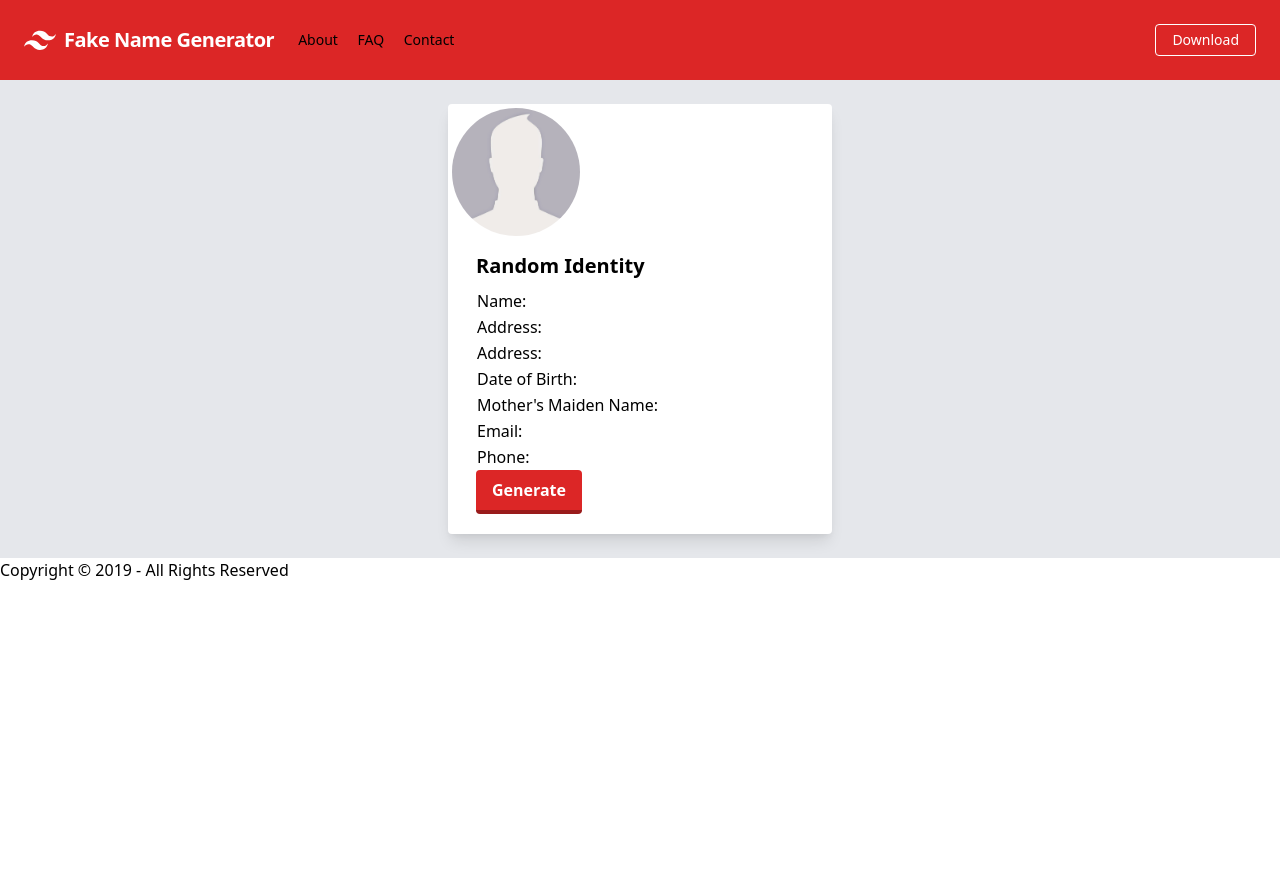
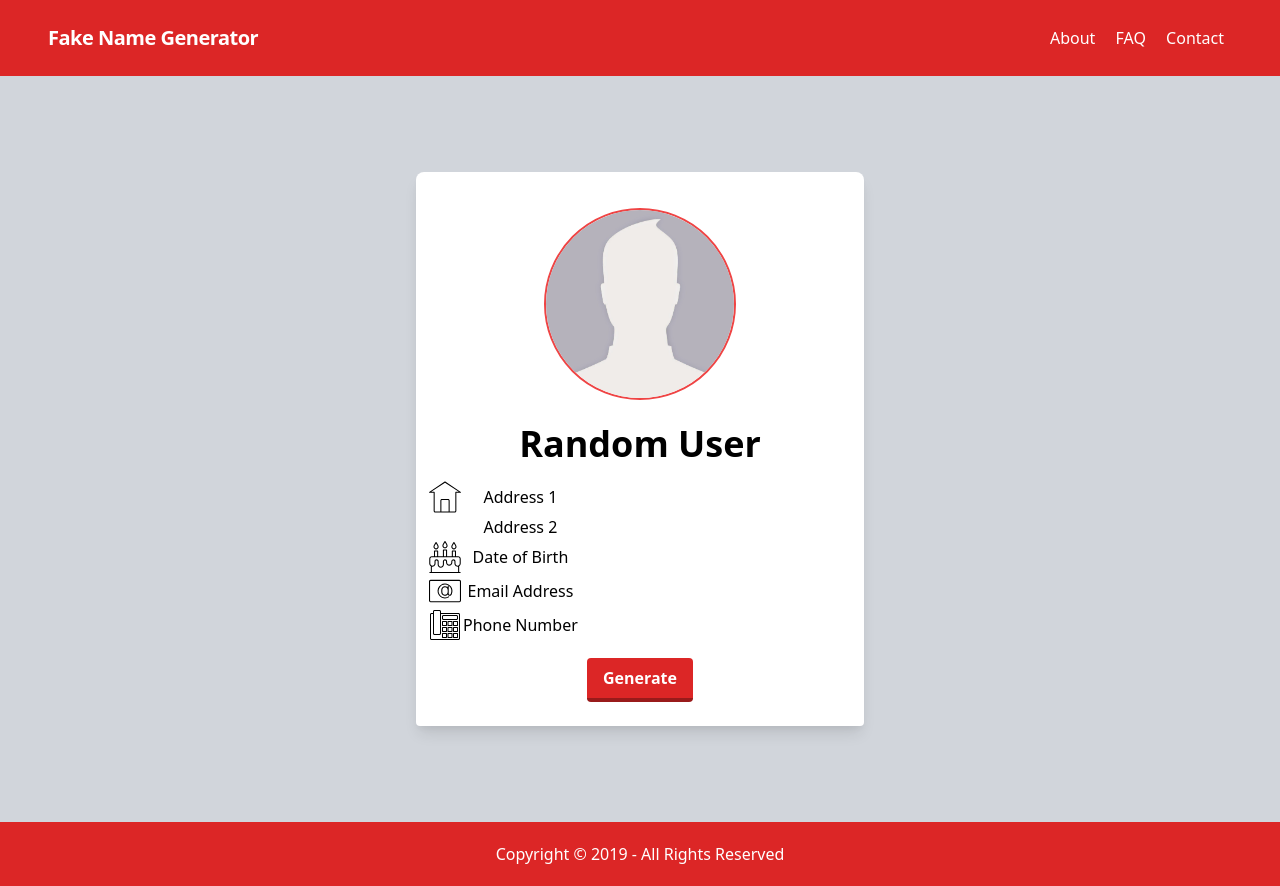
Before and after one commit to letsgitcracking/fake-generator, a website: page public/index.html in a window 1280 px wide. Before the commit the page ends 800 px from the top, so only its background shows below. Drawn offline with nearby package versions, Linux system fonts and the light colour scheme.

Commit message:
Added icons.

```diff
--- a/public/index.html
+++ b/public/index.html
@@ -1,104 +1,71 @@
 <!DOCTYPE html>
 <html lang="en">
+
 <head>
     <meta charset="UTF-8">
     <meta name="viewport" content="width=device-width, initial-scale=1.0">
     <meta http-equiv="X-UA-Compatible" content="ie=edge">
-    <!--link rel="stylesheet" type="text/css" href="/styles.css"-->
+    <link href="https://unpkg.com/tailwindcss@^1.0/dist/tailwind.min.css" rel="stylesheet">
     <script src="script.js"></script>
-    <link href="https://unpkg.com/tailwindcss@^1.0/dist/tailwind.min.css" rel="stylesheet">
     <title>Fake Name Generator</title>
 </head>
 
-<body class="min-h-screen">
+<body>
+    <div class="bg-gray-300 flex flex-col min-h-screen">
+        <header class="flex items-center justify-between flex-wrap bg-red-600 p-6">
+            <div class="flex items-center flex-shrink-0 text-white ml-6 font-semibold text-xl tracking-tight">
+                <a href="#">Fake Name Generator</a>
+            </div>
+            <div class="flex items-center w-auto">
+                <div class="inline-block mt-0 text-white mr-4 flex-grow">
+                    <a href="#" class="mr-4 hover:text-teal-200">About</a>
+                    <a href="#" class="mr-4 hover:text-teal-200">FAQ</a>
+                    <a href="#" class="mr-4 hover:text-teal-200">Contact</a>
+                </div>
+            </div>
+        </header>
+        <content class="flex-grow">
+            <div class="rounded rounded-t-lg overflow-hidden shadow-lg max-w-md my-24 mx-auto bg-white">
 
-    <nav class="flex items-center justify-between flex-wrap bg-red-600 p-6">
-        <div class="flex items-center flex-shrink-0 text-white mr-6">
-            <svg class="fill-current h-8 w-8 mr-2" width="54" height="54" viewBox="0 0 54 54"
-                xmlns="http://www.w3.org/2000/svg">
-                <path
-                    d="M13.5 22.1c1.8-7.2 6.3-10.8 13.5-10.8 10.8 0 12.15 8.1 17.55 9.45 3.6.9 6.75-.45 9.45-4.05-1.8 7.2-6.3 10.8-13.5 10.8-10.8 0-12.15-8.1-17.55-9.45-3.6-.9-6.75.45-9.45 4.05zM0 38.3c1.8-7.2 6.3-10.8 13.5-10.8 10.8 0 12.15 8.1 17.55 9.45 3.6.9 6.75-.45 9.45-4.05-1.8 7.2-6.3 10.8-13.5 10.8-10.8 0-12.15-8.1-17.55-9.45-3.6-.9-6.75.45-9.45 4.05z" />
-            </svg>
-            <span class="font-semibold text-xl tracking-tight">Fake Name Generator</span>
-        </div>
-        <div class="block lg:hidden">
-            <button
-                class="flex items-center px-3 py-2 border rounded text-teal-200 border-teal-400 hover:text-white hover:border-white">
-                <svg class="fill-current h-3 w-3" viewBox="0 0 20 20" xmlns="http://www.w3.org/2000/svg">
-                    <title>Menu</title>
-                    <path d="M0 3h20v2H0V3zm0 6h20v2H0V9zm0 6h20v2H0v-2z" />
-                </svg>
-            </button>
-        </div>
-        <div class="w-full block flex-grow lg:flex lg:items-center lg:w-auto">
-            <div class="text-sm lg:flex-grow">
-                <a href="#responsive-header"
-                    class="block mt-4 lg:inline-block lg:mt-0 text-teal-200 hover:text-white mr-4">
-                    About
-                </a>
-                <a href="#responsive-header"
-                    class="block mt-4 lg:inline-block lg:mt-0 text-teal-200 hover:text-white mr-4">
-                    FAQ
-                </a>
-                <a href="#responsive-header" class="block mt-4 lg:inline-block lg:mt-0 text-teal-200 hover:text-white">
-                    Contact
-                </a>
-            </div>
-            <div>
-                <a href="#"
-                    class="inline-block text-sm px-4 py-2 leading-none border rounded text-white border-white hover:border-transparent hover:text-teal-500 hover:bg-white mt-4 lg:mt-0">Download</a>
-            </div>
-        </div>
-    </nav>
-
-    <div class="bg-gray-200 font-sans">
-        <div class="p-6">
-            <div class="bg-white max-w-sm rounded overflow-hidden shadow-lg mx-auto h-full p-1">
-                <!-- <img class="w-full" id="avatar" src="images/default-avatar.jpg" width="50px" alt="Avatar"> -->
-                <img class="w-32 h-32 rounded-full mr-4" id="avatar" src="images/default-avatar.jpg" alt="Avatar">
-                <div class="px-6 py-4">
-                    <div class="font-bold text-xl mb-2 items-center">Random Identity</div>
-                    <p class="text-gray-500 text-base">
+                <div class="flex justify-center mt-12">
+                    <img src="images/default-avatar.jpg" id="avatar"
+                        class="w-48 h-48 rounded-full border-solid border-red-500 border-2 -mt-3">
+                </div>
+                <div class="text-center px-3 pb-6 pt-2">
+                    <div class="m-4 text-center text-4xl font-bold" id="name">Random User</div>
+                    <p class="mt-2 font-sans font-light text-grey-dark">
                         <table>
                             <tr>
-                                <td>Name:</td>
-                                <td id="name"></td>
+                                <td><img src="images/home.svg" class="h-8 w-8"/></td>
+                                <td id="address1">Address 1</td>
                             </tr>
                             <tr>
-                                <td>Address:</td>
-                                <td id="address1"></td>
+                                <td></td>
+                                <td id="address2">Address 2</td>
                             </tr>
                             <tr>
-                                <td>Address:</td>
-                                <td id="address2"></td>
+                                <td><img src="images/birthday.svg" class="h-8 w-8"/></td>
+                                <td id="dob">Date of Birth</td>
                             </tr>
                             <tr>
-                                <td>Date of Birth:</td>
-                                <td id="dob"></td>
+                                <td><img src="images/email.svg" class="h-8 w-8"/></td>
+                                <td id="email">Email Address</td>
                             </tr>
                             <tr>
-                                <td>Mother's Maiden Name:</td>
-                                <td id="maidenName"></td>
-                            </tr>
-                            <tr>
-                                <td>Email:</td>
-                                <td id="email"></td>
-                            </tr>
-                            <tr>
-                                <td>Phone:</td>
-                                <td id="phone"></td>
+                                <td><img src="images/telephone.svg" class="h-8 w-8"/></td>
+                                <td id="phone">Phone Number</td>
                             </tr>
                         </table>
                     </p>
+
                     <button
-                        class="bg-red-600 hover:bg-red-500 text-white font-bold py-2 px-4 border-b-4 border-red-800 hover:border-red-600 rounded"
+                        class="bg-red-600 hover:bg-red-600 text-white font-bold py-2 px-4 border-b-4 border-red-800 hover:border-red-600 rounded mt-4"
                         type="submit" onclick="generate()">Generate</button>
                 </div>
             </div>
-        </div>
+        </content>
+        <footer class="bg-red-600 p-5 text-center text-white ">Copyright &copy; 2019 - All Rights Reserved</footer>
     </div>
-    <div class="footer">Copyright &copy; 2019 - All Rights Reserved</div>
-
 </body>
 
 </html>
--- a/public/script.js
+++ b/public/script.js
@@ -5,7 +5,7 @@ const generate = async () => {
     document.getElementById('address1').innerHTML = data.address.suite + " " + data.address.street;
     document.getElementById('address2').innerHTML = data.address.city + " " + data.address.zipcode;
     document.getElementById('dob').innerHTML = data.dob.slice(0,10);
-    document.getElementById('maidenName').innerHTML = data.motherMaiden;
+    // document.getElementById('maidenName').innerHTML = data.motherMaiden;
     document.getElementById('email').innerHTML = data.email;
     document.getElementById('phone').innerHTML = data.phone;
     document.getElementById('avatar').src = data.avatar;
```
Also changed, not shown: public/images/birthday.svg (added), public/images/email.svg (added), public/images/home.svg (added), public/images/telephone.svg (added), 1 other file.
